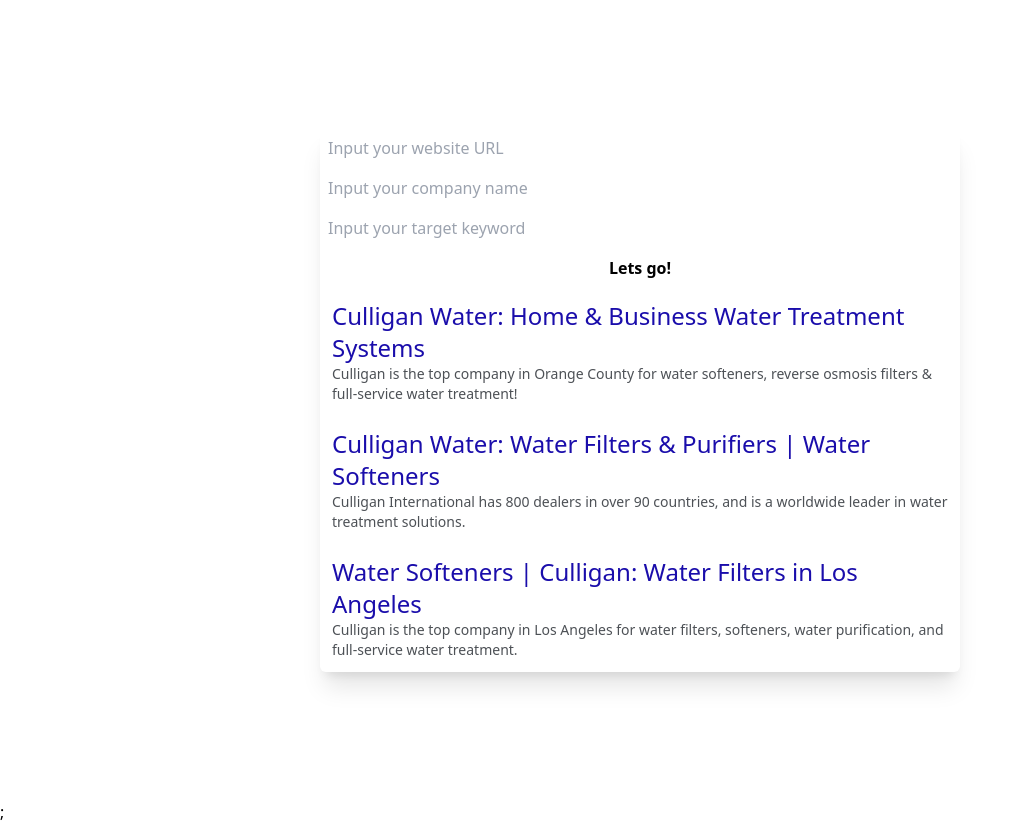
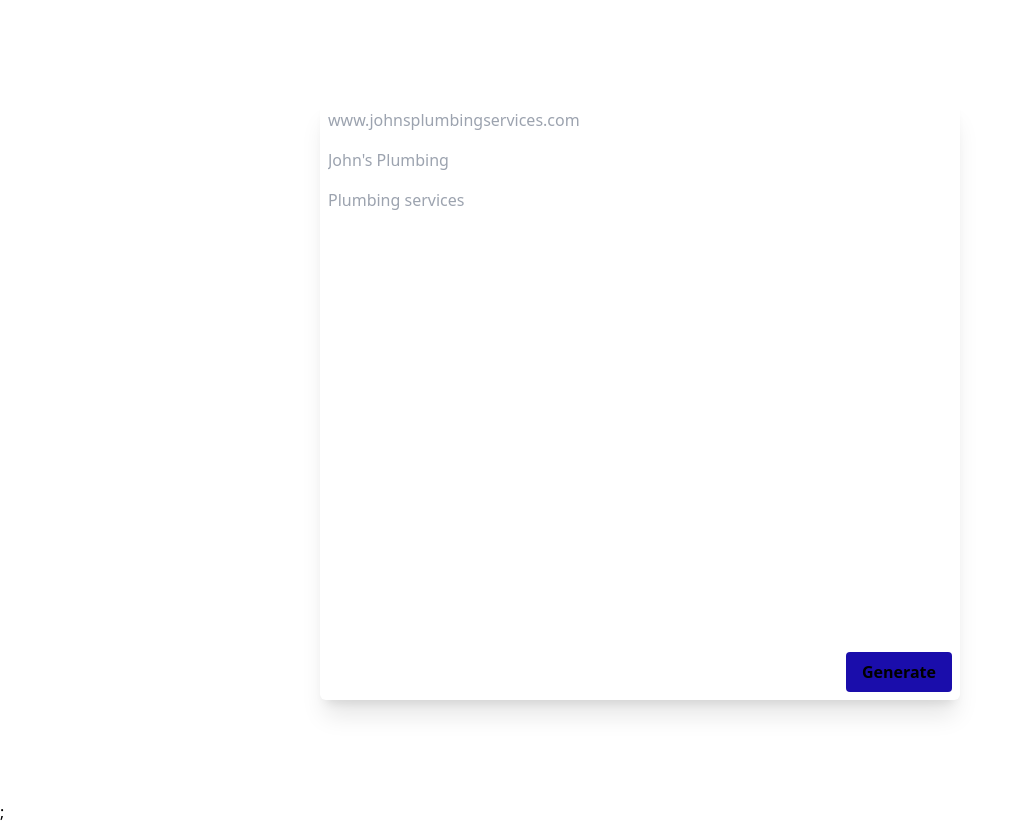
Before and after one commit to samkbe/title-tag-generator, a Next.js app: page / in a window 1280 px wide. Shown: the whole page, without its empty margins (0-1021 px from the left). Built offline with nearby package versions, Linux system fonts and the light colour scheme; no server answers.

Commit message:
Now displaying retrieved metatags

```diff
--- a/components/index.ts
+++ b/components/index.ts
@@ -1,2 +1 @@
 export * from "./inputs";
-export * from "./metatag-display";
--- a/components/inputs.tsx
+++ b/components/inputs.tsx
@@ -1,52 +1,96 @@
 import { useState } from "react";
+import { useQuery } from "@tanstack/react-query";
+
+type serpProps = {
+  titleTag: string;
+  descriptionTag: string;
+  url: string;
+};
 
 export function Inputs() {
   const [url, setUrl] = useState<string>("");
   const [companyName, setCompanyName] = useState<string>("");
   const [keyword, setKeyword] = useState<string>("");
 
+  const { data, isError, refetch, isRefetching } = useQuery(
+    ["metaTag"],
+    () => getMetaTags(keyword, url, companyName),
+    {
+      enabled: false,
+    }
+  );
+
+  if (isRefetching) {
+    return <>Loading...</>;
+  } else if (isError) {
+    return <>Error....</>;
+  } else {
     return (
       <form
-      className="flex flex-col justify-between"
+        className="flex flex-col relative h-full"
         onSubmit={async (e) => {
           e.preventDefault();
-        await submitInputs(keyword, url, companyName);
+          refetch();
         }}
       >
-      <div className="h-2/5 flex flex-col justify-between">
+        <div className="flex flex-col w-4/5">
           <input
+            required
             className="p-2 rounded-md w-full"
             type="text"
             value={url}
             onChange={(e) => setUrl(e.target.value)}
-          placeholder="Input your website URL"
+            placeholder="www.johnsplumbingservices.com"
           ></input>
           <input
+            required
             className="p-2 rounded-md"
             type="text"
             value={companyName}
             onChange={(e) => setCompanyName(e.target.value)}
-          placeholder="Input your company name"
+            placeholder="John's Plumbing"
           ></input>
           <input
+            required
             className="p-2 rounded-md"
             type="text"
             value={keyword}
             onChange={(e) => setKeyword(e.target.value)}
-          placeholder="Input your target keyword"
+            placeholder="Plumbing services"
           ></input>
         </div>
+        {data ? (
+          <div>
+            {data.options.map(({ descriptionTag, titleTag }) => (
+              <SERP
+                url={data.url}
+                key={titleTag}
+                descriptionTag={descriptionTag}
+                titleTag={titleTag}
+              />
+            ))}
+          </div>
+        ) : isRefetching ? (
+          <div>
+            <SERPLoading />
+            <SERPLoading />
+            <SERPLoading />
+          </div>
+        ) : (
+          <></>
+        )}
         <button
-        className="bg-blue-500 hover:bg-blue-700 text-white font-bold py-2 px-4 rounded"
+          className="bg-googleBlue hover:bg-blue-700 text-white font-bold py-2 p-4 rounded absolute bottom-0 right-0 m-2"
           type="submit"
         >
-        Lets go!
+          {data ? "Generate More" : "Generate"}
         </button>
       </form>
     );
   }
+}
 
-async function submitInputs(keyword: string, url: string, companyName: string) {
+async function getMetaTags(keyword: string, url: string, companyName: string) {
   const response = await fetch("/api/metadata", {
     method: "POST",
     headers: {
@@ -59,6 +103,30 @@
     }),
   });
   const data = await response.json();
-  console.log(data);
   return data;
 }
+
+function SERPLoading() {
+  return (
+    <div role="status" className="max-w-sm animate-pulse p-2 m-1">
+      <div className="h-2.5 bg-lightGrey rounded-full w-48 mb-4"></div>
+      <div className="h-2 bg-lightGrey rounded-full max-w-[360px] mb-2.5"></div>
+      <div className="h-2 bg-lightGrey rounded-full mb-2.5"></div>
+      <span className="sr-only">Loading...</span>
+    </div>
+  );
+}
+
+function SERP({ titleTag, descriptionTag, url }: serpProps) {
+  return (
+    <div className="p-2 m-1">
+      <div className="hover:bg-lightestGrey relative">
+        {/* <RiFileCopyLine size="12" className="top-0 left-0" /> */}
+        <h3 className="text-googleBlue text-2xl p-1">{titleTag}</h3>
+      </div>
+      <div className="hover:bg-lightestGrey relative">
+        <h3 className="text-googleGrey text-sm p-1">{descriptionTag}</h3>
+      </div>
+    </div>
+  );
+}
--- a/components/metatag-display.tsx
+++ /dev/null
@@ -1,24 +0,0 @@
-export function MetaTagDisplay(props: SerpPanelProps[]) {
-  return (
-    <div>
-      {props.map(({ url, descriptionTag, titleTag }) => (
-        <SerpPanel
-          key={titleTag}
-          titleTag={titleTag}
-          url={url}
-          descriptionTag={descriptionTag}
-        />
-      ))}
-    </div>
-  );
-}
-
-type SerpPanelProps = {
-  url: string;
-  descriptionTag: string;
-  titleTag: string;
-};
-
-function SerpPanel({ url, descriptionTag, titleTag }: SerpPanelProps) {
-  return <></>;
-}
--- a/package.json
+++ b/package.json
@@ -13,7 +13,8 @@
     "next": "13.3.0",
     "openai": "^3.2.1",
     "react": "18.2.0",
-    "react-dom": "18.2.0"
+    "react-dom": "18.2.0",
+    "react-icons": "^4.8.0"
   },
   "devDependencies": {
     "@types/node": "18.15.11",
--- a/pages/api/metadata.ts
+++ b/pages/api/metadata.ts
@@ -45,6 +45,7 @@
       prompt: prompt,
       temperature: 0.7,
       max_tokens: 100,
+      n: 3,
     });
     const formattedData = extract(openApiResponse.data);
     return formattedData;
--- a/pages/index.tsx
+++ b/pages/index.tsx
@@ -1,62 +1,14 @@
 import type { NextPage } from "next";
-import { useQuery } from "@tanstack/react-query";
-import { Inputs, MetaTagDisplay } from "../components/";
+import { Inputs } from "../components/";
 
 const Home: NextPage = () => {
-  const { isLoading, error, data } = useQuery({
-    queryKey: ["repoData"],
-    queryFn: () =>
-      fetch("https://api.github.com/repos/tannerlinsley/react-query").then(
-        (res) => res.json()
-      ),
-  });
-
   return (
     <div className="bg-gray-100 h-screen flex justify-center items-center">
-      <div className="rounded-md shadow-xl bg-white w-full max-w-screen-sm flex flex-col md:w-2/4 mx-4">
+      <div className="rounded-md shadow-xl bg-white w-full max-w-screen-md flex flex-col md:w-2/4 mx-4 h-3/4">
         <Inputs />
-        <SERP
-          titleTag="Culligan Water: Home & Business Water Treatment Systems"
-          descriptionTag="Culligan is the top company in Orange County for water softeners, reverse osmosis filters & full-service water treatment!"
-          url="www.google.com"
-        />
-        <SERP
-          titleTag="Culligan Water: Water Filters & Purifiers | Water Softeners"
-          descriptionTag="Culligan International has 800 dealers in over 90 countries, and is a worldwide leader in water treatment solutions."
-          url="www.google.com"
-        />
-        <SERP
-          titleTag="Water Softeners | Culligan: Water Filters in Los Angeles"
-          descriptionTag="Culligan is the top company in Los Angeles for water filters, softeners, water purification, and full-service water treatment."
-          url="www.google.com"
-        />
-
-        {/* <MetaTagDisplay
-          titleTag="Culligan San Antonio - Water Softener Experts"
-          descriptionTag="Culligan San Antonio is your local water softener expert. We offer a variety of water softener systems to fit your needs. Call us today for a free water analysis!"
-        /> */}
       </div>
     </div>
   );
 };
 
-type serpProps = {
-  titleTag: string;
-  descriptionTag: string;
-  url: string;
-};
-
-function SERP({ titleTag, descriptionTag, url }: serpProps) {
-  return (
-    <div className="p-2 m-1">
-      <div className="">
-        <h3 className="text-googleBlue text-2xl">{titleTag}</h3>
-      </div>
-      <div>
-        <h3 className="text-googleGrey text-sm">{descriptionTag}</h3>
-      </div>
-    </div>
-  );
-}
-//1A0DAB
 export default Home;
--- a/tailwind.config.js
+++ b/tailwind.config.js
@@ -10,6 +10,8 @@
     colors: {
       googleBlue: "#1A0DAB",
       googleGrey: "#4D5156",
+      lightGrey: "#DEDEDE",
+      lightestGrey: "#F8FAFC",
     },
     extend: {},
   },
```
Also changed, not shown: 2 other files (tests, documents, lock files or other folders). Lines whose indentation alone changed are shown as unchanged.
